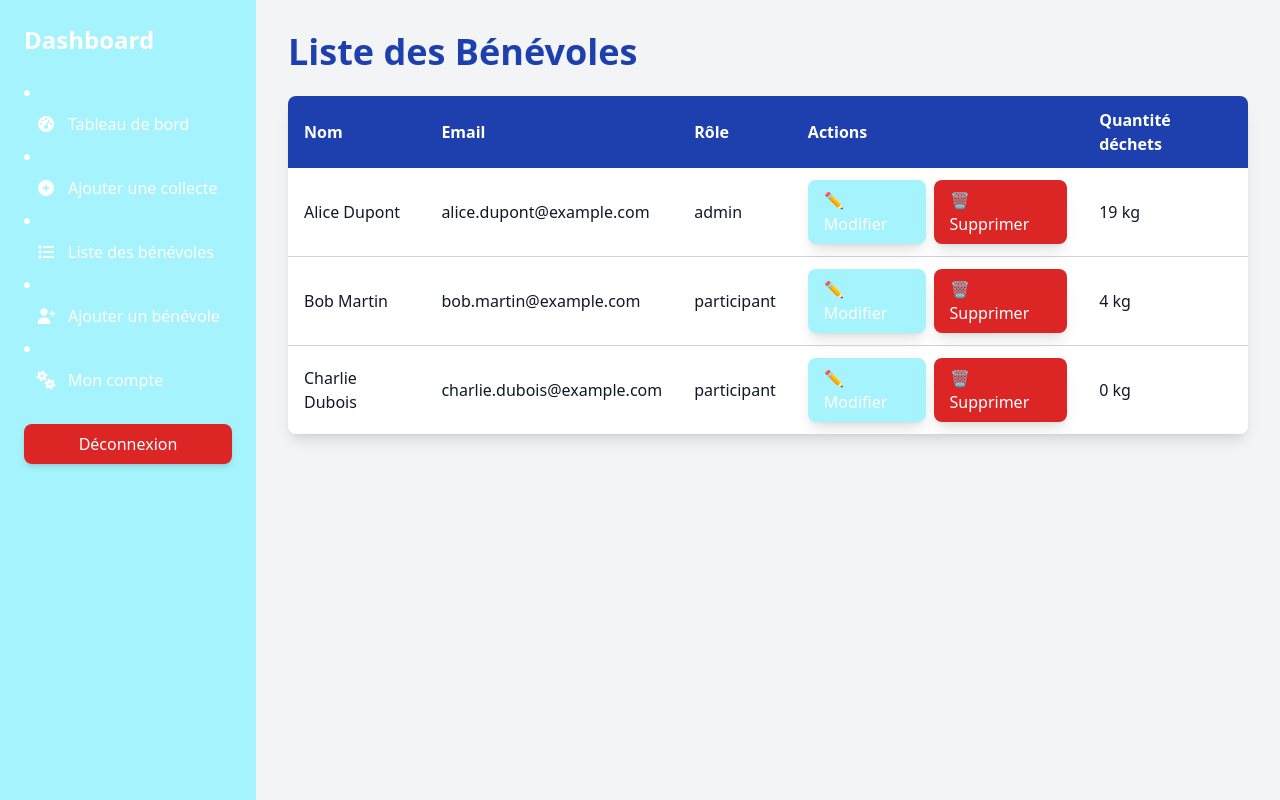
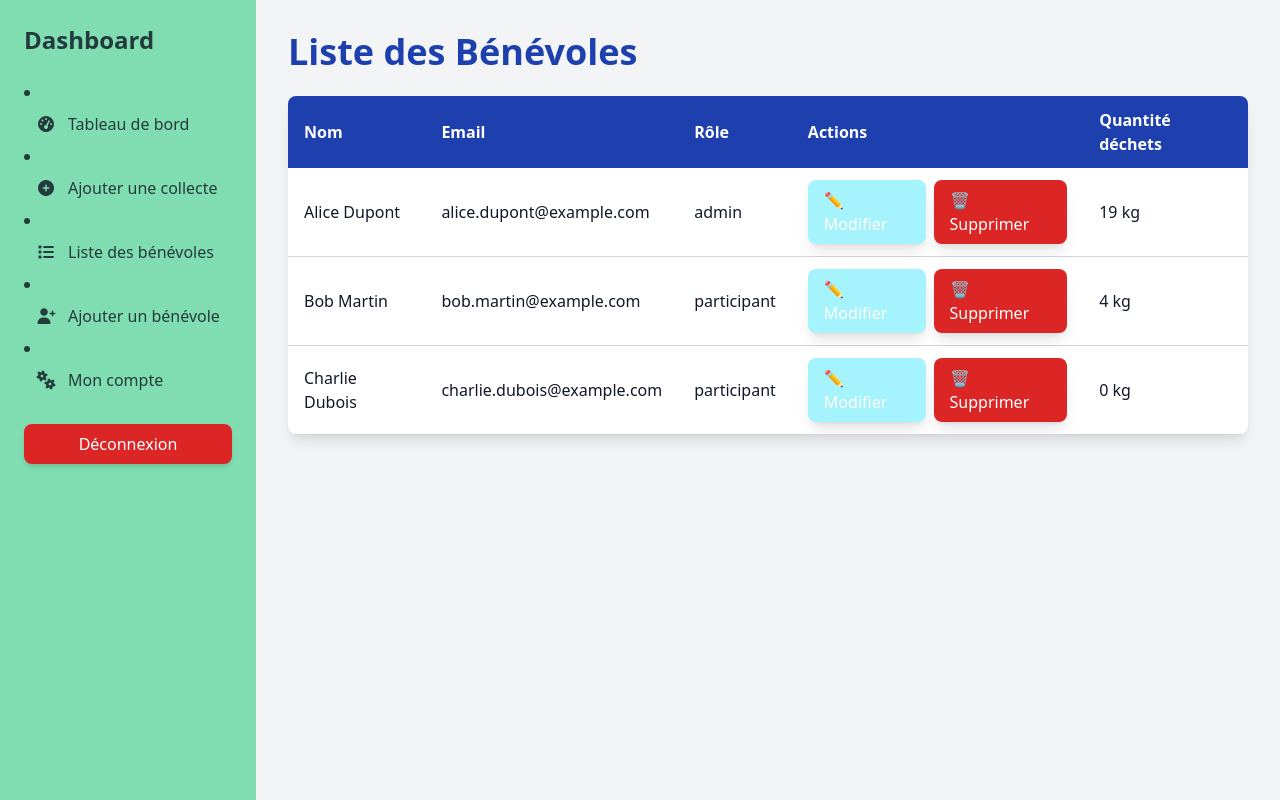
Before and after one commit to adatechschool/projet-backoffice-collecte-des-dechets-ramalero, a PHP site: page /volunteer_list.php in a window 1280 px wide. Run offline with PHP 8.4, Linux system fonts and the light colour scheme; the visitor is signed in with stand-in values (Sample User, id 1); data comes from the database, SQL or seed files in the repository; some libraries are stand-ins or nearby versions.

Commit message:
add tailwind css

```diff
--- a/php/collection_list.php
+++ b/php/collection_list.php
@@ -94,7 +94,7 @@ require 'config.php';
 try {
     $stmt = $pdo->query("
         SELECT d.id, ROUND(COALESCE(SUM(d.quantite_kg), 0)) AS total_dechets
-        FROM dechets_collectes d
+        FROM dechets_collectes GROUP BY d.id
     ");
 $totalDechets = $stmt->fetchAll(PDO::FETCH_ASSOC);
 
--- a/php/config.php
+++ b/php/config.php
@@ -8,7 +8,7 @@ if (session_status() == PHP_SESSION_NONE) {
 $host = 'localhost';
 $dbname = 'collections';
 $username = 'root';
-$password = '';
+$password = 'root';
 
 try {
     $pdo = new PDO("mysql:host=$host;dbname=$dbname;charset=utf8mb4", $username, $password, [
--- a/php/volunteer_list.php
+++ b/php/volunteer_list.php
@@ -38,22 +38,14 @@ $benevoles = $stmt->fetchAll(PDO::FETCH_ASSOC);
 <body class="bg-gray-100 text-gray-900">
 <div class="flex h-screen">
     <!-- Barre de navigation -->
-    <div class="bg-cyan-200 text-white w-64 p-6">
-        <h2 class="text-2xl font-bold mb-6">Dashboard</h2>
-            <li><a href="collection_list.php" class="flex items-center py-2 px-3 hover:bg-blue-800 rounded-lg"><i
-                            class="fas fa-tachometer-alt mr-3"></i> Tableau de bord</a></li>
-            <li><a href="collection_add.php" class="flex items-center py-2 px-3 hover:bg-blue-800 rounded-lg"><i
-                            class="fas fa-plus-circle mr-3"></i> Ajouter une collecte</a></li>
-            <li><a href="volunteer_list.php" class="flex items-center py-2 px-3 hover:bg-blue-800 rounded-lg"><i
-                            class="fa-solid fa-list mr-3"></i> Liste des bénévoles</a></li>
-            <li>
-                <a href="user_add.php" class="flex items-center py-2 px-3 hover:bg-blue-800 rounded-lg">
-                    <i class="fas fa-user-plus mr-3"></i> Ajouter un bénévole
-                </a>
-            </li>
-            <li><a href="my_account.php" class="flex items-center py-2 px-3 hover:bg-blue-800 rounded-lg"><i
-                            class="fas fa-cogs mr-3"></i> Mon compte</a></li>
-        <div class="mt-6">
+    <div class="bg-[#80DDB2] text-[#233B3D] w-64 p-6">
+  <h2 class="text-2xl font-bold mb-6">Dashboard</h2>
+  <li><a href="collection_list.php" class="flex items-center py-2 px-3 hover:bg-blue-91B9E4 rounded-lg"><i class="fas fa-tachometer-alt mr-3"></i> Tableau de bord</a></li>
+  <li><a href="collection_add.php" class="flex items-center py-2 px-3 hover:bg-blue-800 rounded-lg"><i class="fas fa-plus-circle mr-3"></i> Ajouter une collecte</a></li>
+  <li><a href="volunteer_list.php" class="flex items-center py-2 px-3 hover:bg-blue-800 rounded-lg"><i class="fa-solid fa-list mr-3"></i> Liste des bénévoles</a></li>
+  <li><a href="user_add.php" class="flex items-center py-2 px-3 hover:bg-blue-800 rounded-lg"><i class="fas fa-user-plus mr-3"></i> Ajouter un bénévole</a></li>
+  <li><a href="my_account.php" class="flex items-center py-2 px-3 hover:bg-blue-800 rounded-lg"><i class="fas fa-cogs mr-3"></i> Mon compte</a></li>
+<div class="mt-6">
             <button onclick="logout()" class="w-full bg-red-600 hover:bg-red-700 text-white py-2 rounded-lg shadow-md">
                 Déconnexion
             </button>
```
Also changed, not shown: php/admin_list.php (+8 -15 lines), php/my_account.php (+3 -4 lines), php/user_add.php (+9 -14 lines).
